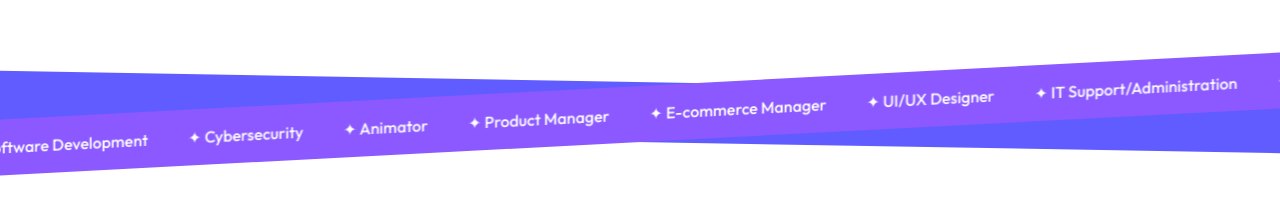
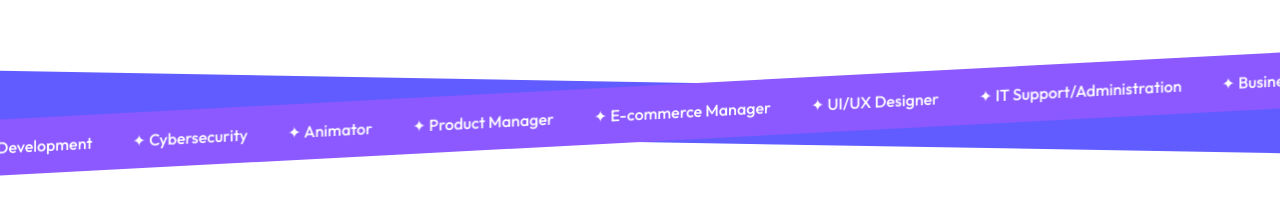
Before and after one commit to SegCode200/Tech-Career, a React (Vite) app: page / in a window 1280 px wide. Shown: the part 580-794 px from the top of the page. Built offline with nearby package versions, Linux system fonts and the light colour scheme.

Commit message:
make it work

```diff
--- a/src/index.css
+++ b/src/index.css
@@ -1,6 +1,6 @@
 @import "tailwindcss";
 @theme {
-  --animate-scroll: scroll 80s linear infinite;
+  --animate-scroll: scroll 30s linear infinite;
   @keyframes scroll {
     0% {
       transform: translateX(0%)
```
